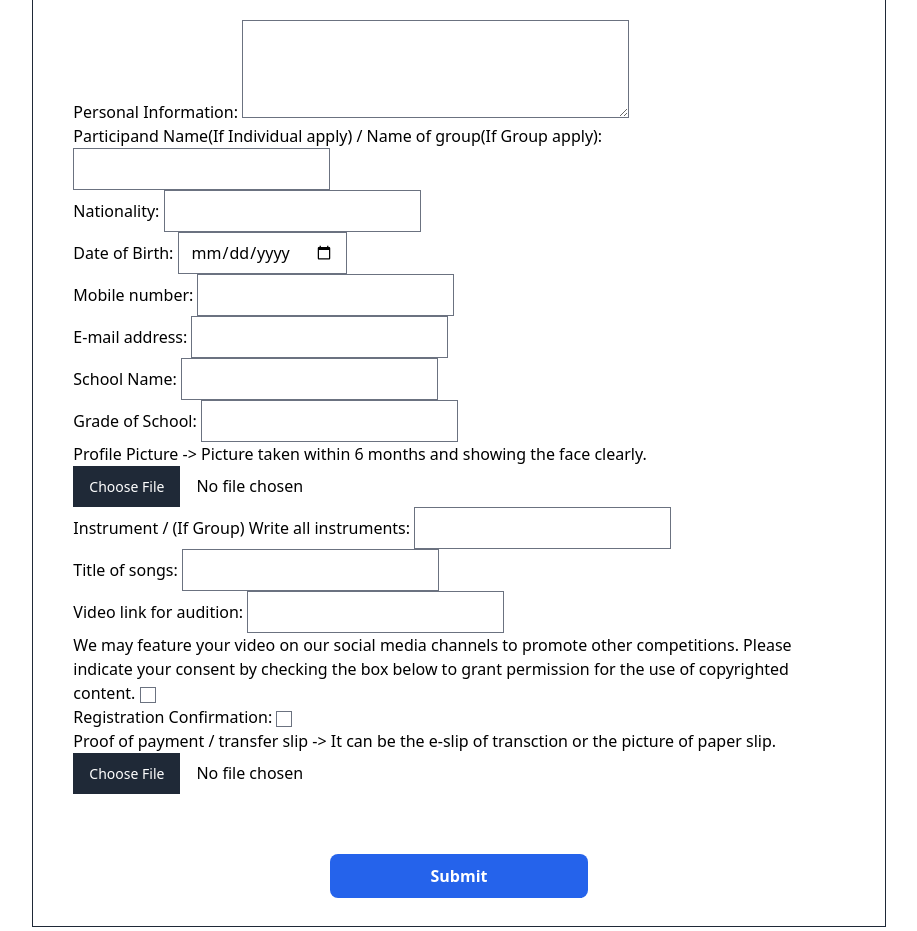
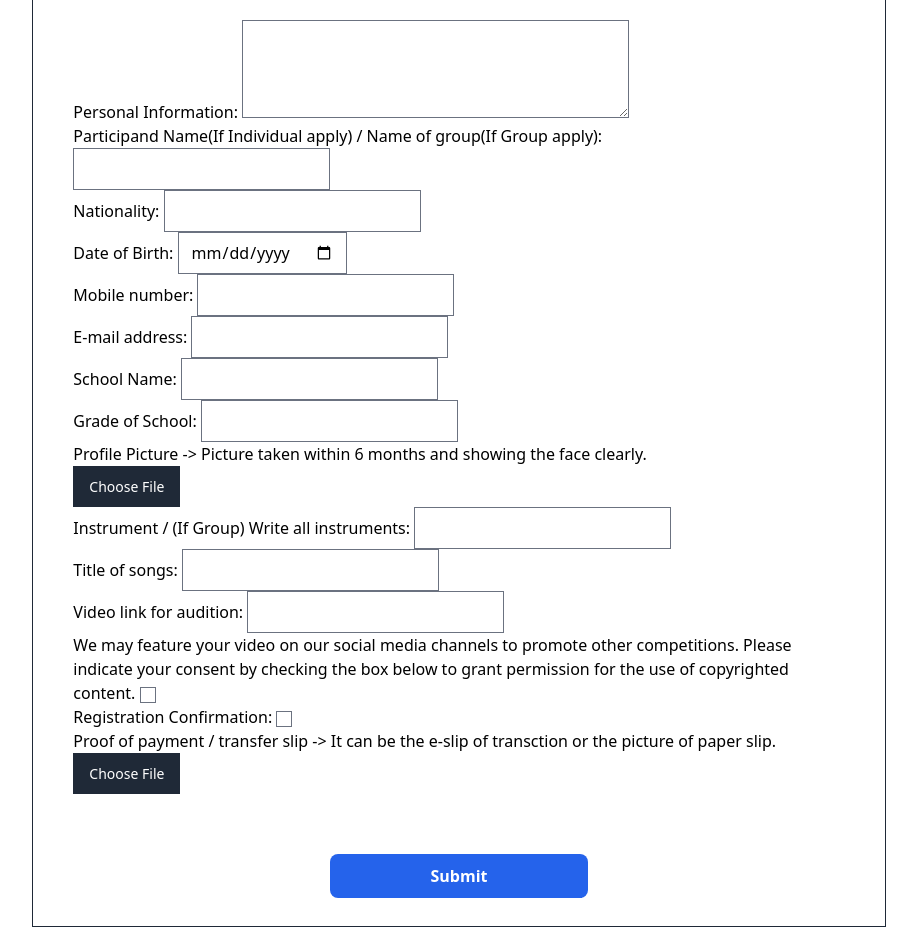
Before and after one commit to llOriginaljuonll/rosha_application, a Django app: template templates/participants/participant_form.html in a window 1280 px wide. Shown: the part 347-1278 px from the top of the page, without its empty margins (181-1098 px from the left). Run offline with Django 5.2, Linux system fonts and the light colour scheme; the template is opened without the code that fills it: values that come from a table or form of the project are taken from there, others are empty; some libraries are stand-ins or nearby versions.

Commit message:
update style.css

```diff
--- a/static/style.css
+++ b/static/style.css
@@ -29,3 +29,8 @@
 #div_id_remember{
     display: none;
 }
+
+/* remove text => "No File Chosen */
+input[type='file'] {
+    color: transparent;
+}
```
